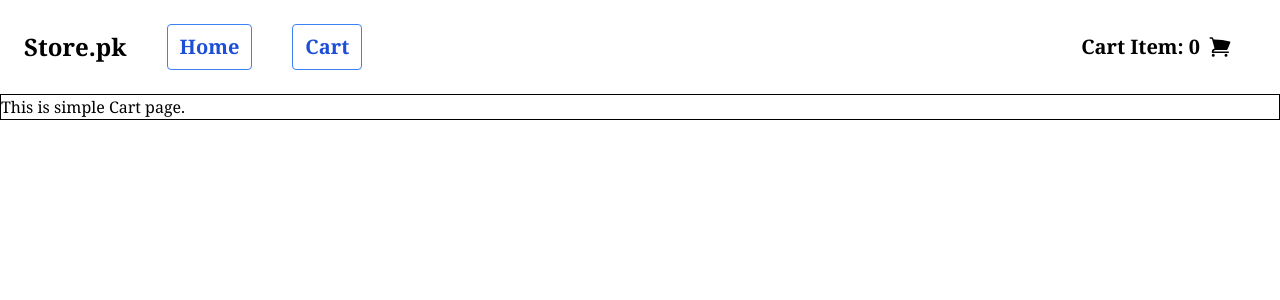
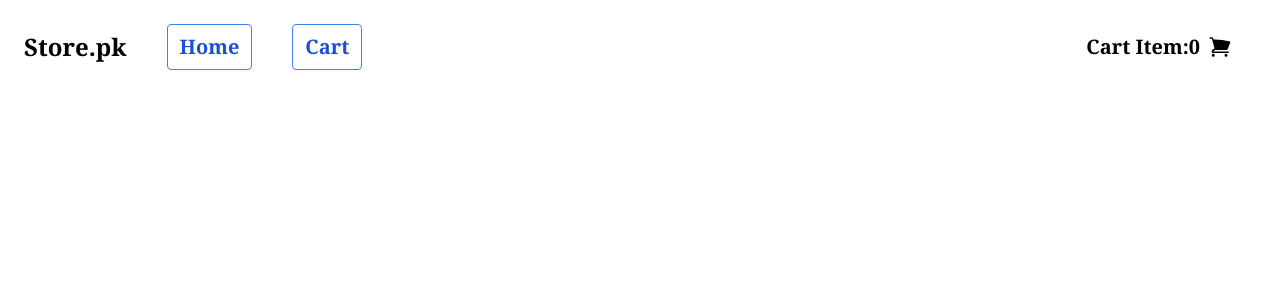
Before and after one commit to Yasir-Khan22/react-project, a React (Vite) app: page /cart in a window 1280 px wide. Shown: the top 300 px of the page. Built offline with nearby package versions, Linux system fonts and the light colour scheme.

Commit message:
Modified

```diff
--- a/src/components/Navbar.jsx
+++ b/src/components/Navbar.jsx
@@ -1,19 +1,25 @@
 import React from "react";
 import { Link } from "react-router-dom";
+import { useSelector } from "react-redux";
 
 const Navbar = () => {
+
+    const items = useSelector((state) => state.cart);
+
     return (
+
         <div className="flex justify-between items-center m-2 p-2 text-xl font-semibold">
             <div className="flex justify-around  items-center gap-10 m-1 p-1 text-xl">
                 <span className="logo text-2xl">Store.pk</span>
                 <Link to={"/"} className="px-3 bg-transparent hover:bg-blue-500 text-blue-700 font-semibold hover:text-white py-2 border border-blue-500 hover:border-transparent rounded">Home</Link>
                 <Link to={"/cart"} className="px-3 bg-transparent hover:bg-blue-500 text-blue-700 font-semibold hover:text-white py-2 border border-blue-500 hover:border-transparent rounded ">Cart</Link>
             </div>
-            <span className="flex justify-center items-center gap-2 mr-[2rem]"> Cart Item: 0 <svg xmlns="http://www.w3.org/2000/svg" viewBox="0 0 24 24" fill="currentColor" className="w-6 h-6">
+            <span className="flex justify-center items-center gap-2 mr-[2rem]"> Cart Item:{items.length} <svg xmlns="http://www.w3.org/2000/svg" viewBox="0 0 24 24" fill="currentColor" className="w-6 h-6">
                 <path d="M2.25 2.25a.75.75 0 000 1.5h1.386c.17 0 .318.114.362.278l2.558 9.592a3.752 3.752 0 00-2.806 3.63c0 .414.336.75.75.75h15.75a.75.75 0 000-1.5H5.378A2.25 2.25 0 017.5 15h11.218a.75.75 0 00.674-.421 60.358 60.358 0 002.96-7.228.75.75 0 00-.525-.965A60.864 60.864 0 005.68 4.509l-.232-.867A1.875 1.875 0 003.636 2.25H2.25zM3.75 20.25a1.5 1.5 0 113 0 1.5 1.5 0 01-3 0zM16.5 20.25a1.5 1.5 0 113 0 1.5 1.5 0 01-3 0z" />
             </svg>
             </span>
         </div >
+
     )
 }
 
--- a/src/components/Products.jsx
+++ b/src/components/Products.jsx
@@ -1,20 +1,27 @@
 import React, { useState, useEffect } from "react";
+import { useDispatch } from "react-redux";
 import { useFetcher } from "react-router-dom";
+import { add } from "../store/cartSlice"
 
 const Products = () => {
+    const dispatch = useDispatch();
     const [products, setProducts] = useState([]);
+
 
     useEffect(() => {
         const fetchProduct = async () => {
             const res = await fetch("https://fakestoreapi.com/products")
             const data = await res.json();
-            console.log(data)
             setProducts(data)
 
         }
         fetchProduct()
     }, [])
 
+
+    const handleAdd = (product) => {
+        dispatch(add(product))
+    }
 
     return (
         <div className="productsWrapper">
@@ -23,7 +30,7 @@ const Products = () => {
                     <img className="h-20 flex m-auto" src={product.image} alt="" />
                     <h4>{product.title}</h4>
                     <h5>{product.price}</h5>
-                    <button className="bg-blue-500 mt-4 hover:bg-blue-700 text-white font-bold py-2 px-4 rounded-full">
+                    <button onClick={() => handleAdd(product)} className="bg-blue-500 mt-4 hover:bg-blue-700 text-white font-bold py-2 px-4 rounded-full">
                         Add to Cart
                     </button>
                 </div>
--- a/src/main.css
+++ b/src/main.css
@@ -7,7 +7,8 @@
     font-family: Georgia, 'Times New Roman', Times, serif;
 }
 
-.card {
+.card,
+.cart__card {
     border: 1px solid rgb(29 78 216);
     box-shadow: 10px 10px 10px 10px rgb(0 0 0 / 0.25);
     background: white;
@@ -16,7 +17,8 @@
     border-radius: 10px;
 }
 
-.productsWrapper {
+.productsWrapper,
+.cartCard__wrapper {
     margin-top: 3rem;
     display: grid;
     grid-template-columns: repeat(4, 1fr);
--- a/src/pages/Cart.jsx
+++ b/src/pages/Cart.jsx
@@ -1,8 +1,30 @@
 import React from "react";
+import { useSelector, useDispatch } from "react-redux";
+import { remove } from "../store/cartSlice";
 
 const Cart = () => {
+
+    const dispatch = useDispatch();
+    const products = useSelector((state) => state.cart);
+    const handleRemove = (productID) => {
+        dispatch(remove(productID))
+    }
     return (
-        <div className="border border-black">This is simple Cart page.</div>
+        <div className="cartCard__wrapper">
+            {products.map((product) => (
+                <div className="cart__card" key={product.id}>
+                    <img className="h-20 flex m-auto" src={product.image} alt="" />
+                    <h4>{product.title}</h4>
+                    <h5>{product.price}</h5>
+                    <button onClick={() => handleRemove(product.id)} className="bg-blue-500 mt-4 hover:bg-blue-700 text-white font-bold py-2 px-4 rounded-full">
+                        Remove
+                    </button>
+                </div>
+            ))}
+        </div>
     )
 }
+
+
+
 export default Cart;
```
